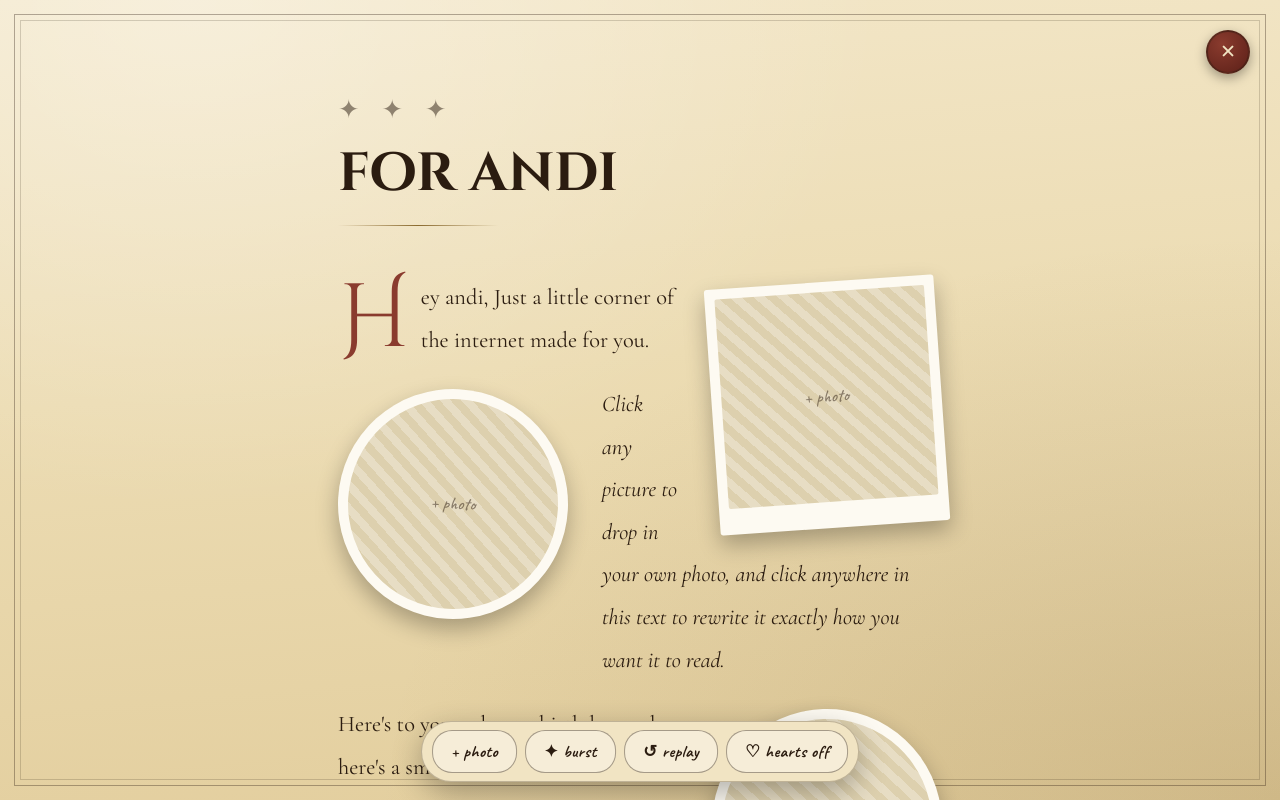
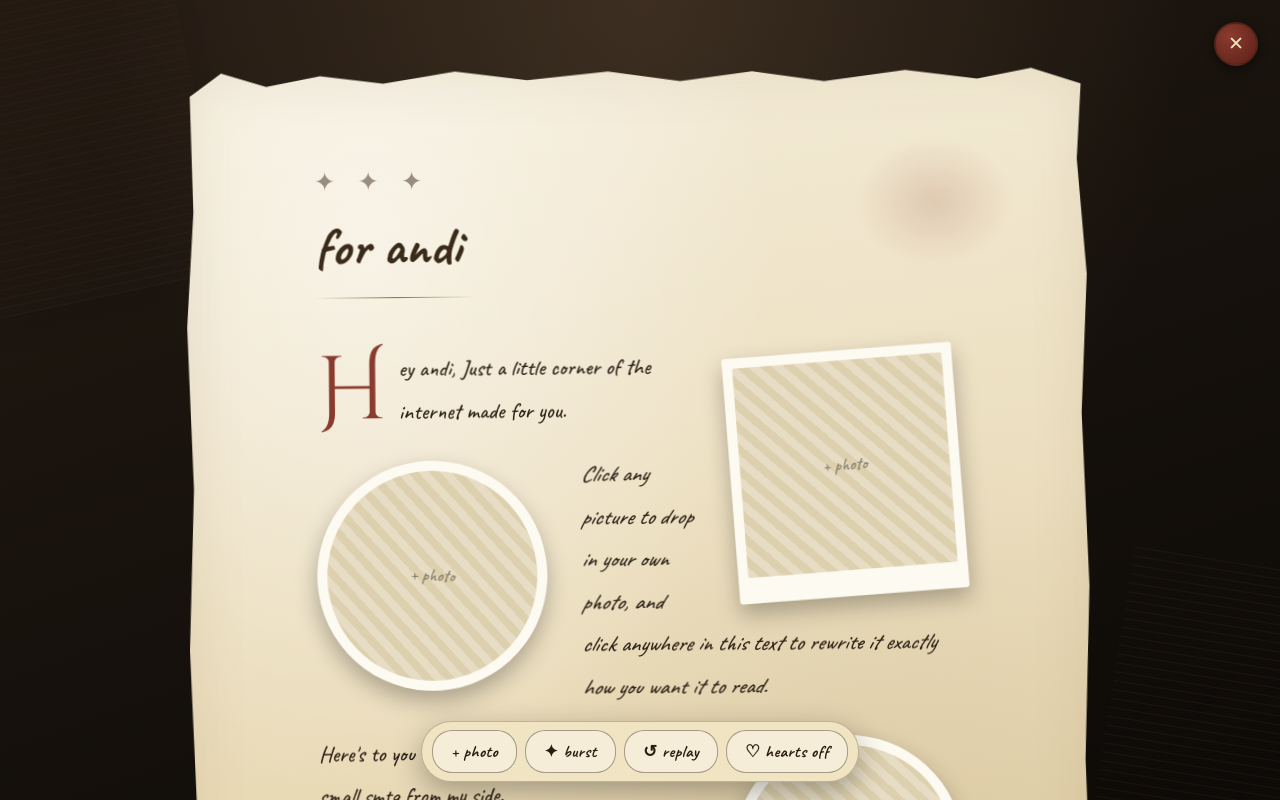
Before and after one commit to arvind88765/birthydayy, a Next.js app: page / in a window 1280 px wide. Both pictures are taken after a click on the button "click me ✦". Built offline with nearby package versions, Linux system fonts and the light colour scheme.

Commit message:
Realistic aged-paper letter: dark desk background, torn-edge paper card, ink/rose stains, handwriting-style body text

```diff
--- a/app/components/AndiGift.jsx
+++ b/app/components/AndiGift.jsx
@@ -271,7 +271,7 @@
         /* ===== DESKTOP (default, >900px): wide canvas, text wraps around floated photos ===== */
         .andi-letter { padding: 90px 10vw 140px; max-width: 900px; }
         .andi-imgSlot-float { width: 230px; }
-        .andi-body-text { font-size: 1.4rem; text-align: left; }
+        .andi-body-text { font-size: 1.4rem; text-align: left; font-family: 'Caveat', cursive; color: #2b2115; }
         .andi-dropcap { font-size: 5.6rem; }
         .andi-title { font-size: clamp(2.6rem, 4.2vw, 4rem); }
 
@@ -338,6 +338,55 @@
           flex-shrink: 0;
         }
         .andi-toolbar-btn:active { transform: scale(0.94); }
+
+        /* ===== realistic aged-paper letter, on a dark desk ===== */
+        .andi-stage {
+          background:
+            radial-gradient(ellipse at 50% 0%, rgba(90,70,50,0.5), transparent 60%),
+            linear-gradient(160deg, #241a12 0%, #16110c 55%, #0d0a07 100%);
+        }
+        .andi-desk-scrap {
+          position: fixed;
+          pointer-events: none;
+          z-index: 1;
+          opacity: 0.25;
+          background: repeating-linear-gradient(0deg, #3a2f22 0px, #3a2f22 1px, transparent 1px, transparent 9px);
+          filter: blur(0.2px);
+        }
+        .andi-desk-scrap-1 { width: 260px; height: 340px; top: -40px; left: -60px; transform: rotate(-12deg); border-radius: 3px; box-shadow: 0 20px 60px rgba(0,0,0,0.5); }
+        .andi-desk-scrap-2 { width: 220px; height: 300px; bottom: -60px; right: -50px; transform: rotate(9deg); border-radius: 3px; box-shadow: 0 20px 60px rgba(0,0,0,0.5); }
+
+        .andi-paper {
+          position: relative;
+          z-index: 7;
+          max-width: 900px;
+          margin: 70px auto 90px;
+          background:
+            radial-gradient(ellipse at 20% 15%, rgba(255,255,255,0.5), transparent 40%),
+            radial-gradient(ellipse at 80% 85%, rgba(120,95,60,0.15), transparent 45%),
+            linear-gradient(172deg, #f4ecd8 0%, #ecdfc0 40%, #e6d5ac 75%, #ded0a4 100%);
+          box-shadow: 0 30px 70px rgba(0,0,0,0.55), 0 4px 12px rgba(0,0,0,0.3), inset 0 0 60px rgba(120,90,50,0.12);
+          transform: rotate(-0.5deg);
+          clip-path: polygon(
+            0.5% 2%, 4% 0%, 9% 1.2%, 15% 0.3%, 22% 1%, 30% 0%, 38% 0.8%, 47% 0.1%, 55% 1%, 63% 0.2%, 71% 1.1%, 80% 0.2%, 88% 1%, 94% 0.1%, 99.5% 1.5%,
+            99% 8%, 100% 18%, 99.3% 30%, 100% 45%, 99.4% 60%, 100% 75%, 99.2% 88%, 100% 97%,
+            94% 99.3%, 87% 98.3%, 79% 99.6%, 70% 98.6%, 61% 99.7%, 52% 98.5%, 43% 99.6%, 34% 98.4%, 25% 99.5%, 16% 98.3%, 8% 99.5%, 2% 98.2%,
+            0.8% 90%, 0% 78%, 0.7% 65%, 0% 50%, 0.6% 36%, 0% 22%, 0.8% 12%
+          );
+        }
+        .andi-stain {
+          position: absolute;
+          border-radius: 50%;
+          pointer-events: none;
+          z-index: 1;
+          mix-blend-mode: multiply;
+        }
+        .andi-stain-1 { width: 160px; height: 130px; top: 6%; right: 8%; background: radial-gradient(ellipse, rgba(150,60,50,0.16), transparent 70%); }
+        .andi-stain-2 { width: 130px; height: 110px; bottom: 10%; left: 5%; background: radial-gradient(ellipse, rgba(120,90,40,0.16), transparent 70%); }
+        .andi-stain-3 { width: 90px; height: 80px; bottom: 30%; right: 20%; background: radial-gradient(ellipse, rgba(150,60,50,0.12), transparent 70%); }
+        @media (max-width: 640px) {
+          .andi-paper { margin: 40px 10px 70px; }
+        }
         @media (max-width: 640px) {
           .andi-toolbar { bottom: 12px; gap: 6px; padding: 7px 8px; }
           .andi-toolbar-btn { font-size: 0.85rem; padding: 6px 11px; }
@@ -424,37 +473,21 @@
       {/* Full-screen letter — no card, no backdrop, the letter IS the screen */}
       {open && (
         <div
+          className="andi-stage"
           style={{
             position: 'fixed',
             inset: 0,
             zIndex: 5,
             overflowY: 'auto',
-            background:
-              "radial-gradient(ellipse at 15% 0%, rgba(255,255,255,0.35), transparent 45%), radial-gradient(ellipse at 100% 100%, rgba(120,90,40,0.18), transparent 50%), linear-gradient(175deg, #f3e7c9 0%, #ecdcb3 45%, #e2cd9c 100%)",
-            color: '#2b1c10',
+            overflowX: 'hidden',
+            color: '#3a2a1a',
             animation: unroll ? 'andi-reveal 1s cubic-bezier(.6,0,.2,1) forwards' : 'none',
             clipPath: unroll ? undefined : 'inset(0 0 100% 0)',
           }}
         >
-          {/* inset double-rule frame, letter-style */}
-          <div
-            style={{
-              position: 'fixed',
-              inset: 14,
-              border: '1px solid rgba(43,28,16,0.35)',
-              pointerEvents: 'none',
-              zIndex: 6,
-            }}
-          />
-          <div
-            style={{
-              position: 'fixed',
-              inset: 20,
-              border: '1px solid rgba(43,28,16,0.18)',
-              pointerEvents: 'none',
-              zIndex: 6,
-            }}
-          />
+          {/* faded newsprint-style scraps behind the letter, like paper on a desk */}
+          <div className="andi-desk-scrap andi-desk-scrap-1" />
+          <div className="andi-desk-scrap andi-desk-scrap-2" />
 
           {/* wax-seal close button */}
           <button
@@ -462,8 +495,8 @@
             aria-label="close"
             style={{
               position: 'fixed',
-              top: 30,
-              right: 30,
+              top: 22,
+              right: 22,
               width: 44,
               height: 44,
               borderRadius: '50%',
@@ -474,13 +507,19 @@
               fontFamily: "'Cinzel Decorative', serif",
               cursor: 'pointer',
               zIndex: 20,
-              boxShadow: '0 4px 12px rgba(0,0,0,0.35)',
+              boxShadow: '0 4px 12px rgba(0,0,0,0.45)',
             }}
           >
             ✕
           </button>
 
-          <div className="andi-letter" style={{ position: 'relative', zIndex: 7, maxWidth: 860, margin: '0 auto' }}>
+          <div className="andi-paper">
+            {/* ink stains + rose-water splotches, purely decorative */}
+            <div className="andi-stain andi-stain-1" />
+            <div className="andi-stain andi-stain-2" />
+            <div className="andi-stain andi-stain-3" />
+
+            <div className="andi-letter" style={{ position: 'relative', zIndex: 7 }}>
             <div
               style={{
                 animation: unroll ? 'andi-riseIn 0.9s ease 0.35s both' : 'none',
@@ -489,7 +528,7 @@
               className="andi-header"
             >
               <div className="andi-header-stars" style={{ fontSize: '1.6rem', letterSpacing: '0.3em', opacity: 0.5, marginBottom: 6 }}>✦ ✦ ✦</div>
-              <h2 className="andi-title" style={{ fontFamily: "'Cinzel Decorative', serif", fontWeight: 700, margin: '0 0 10px 0' }}>
+              <h2 className="andi-title" style={{ fontFamily: "'Caveat', cursive", fontWeight: 700, margin: '0 0 10px 0' }}>
                 for andi
               </h2>
               <div className="andi-header-rule" style={{ width: 160, height: 1, background: 'linear-gradient(90deg, transparent, #8a6a2f, transparent)', margin: '0 0 50px' }} />
@@ -583,6 +622,7 @@
             >
               — with love
             </div>
+            </div>
           </div>
 
           <div className="andi-toolbar">
```
